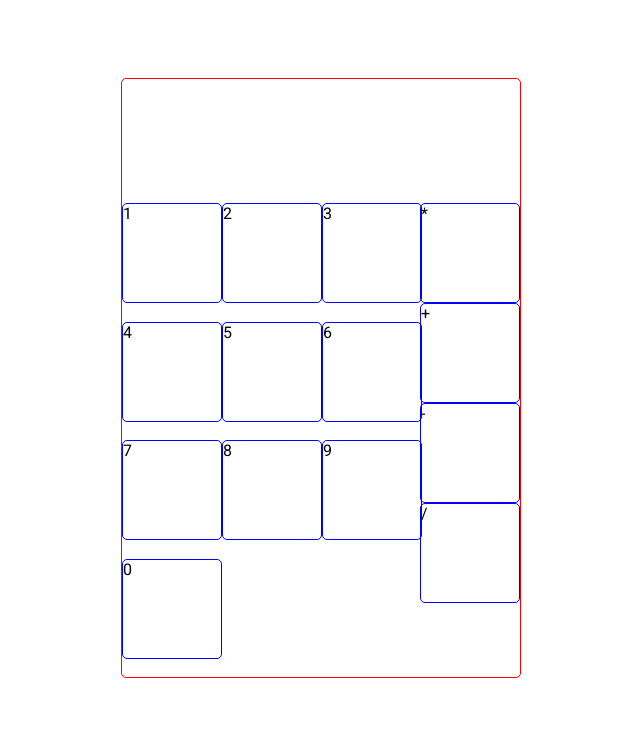
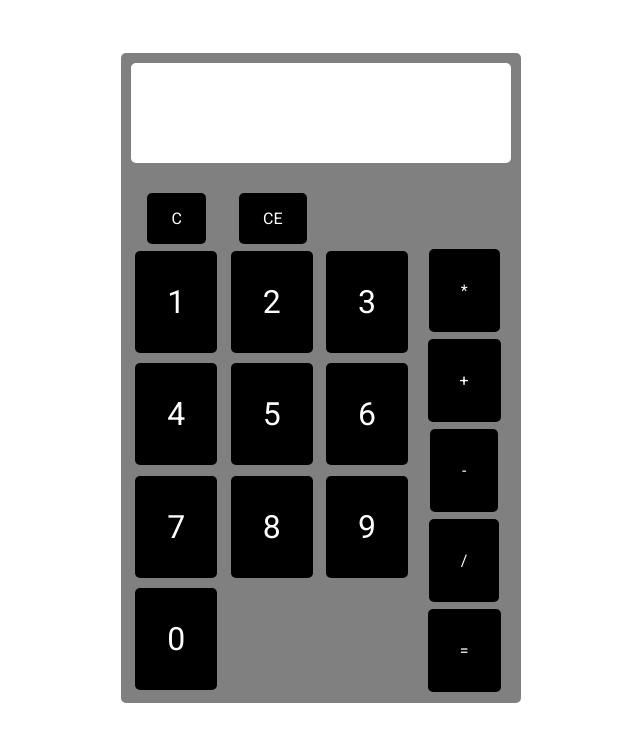
Before and after one commit to RizaHKhan/frontend-workflow, a website: page src/index.html in a window 1280 px wide. Shown: the part 51-792 px from the top of the page, without its empty margins (319-959 px from the left). Drawn offline with nearby package versions, Linux system fonts and the light colour scheme; files that its build step writes are made by us from their sources.

Commit message:
Additional Calculator Styling

```diff
--- a/src/css/components/calculator.scss
+++ b/src/css/components/calculator.scss
@@ -1,41 +1,72 @@
 .calculator {
+  background-color: grey;
+  padding: 10px;
   margin: auto;
-  height: 600px;
+  height: 650px;
   width: 400px;
-  border: solid 1px red;
   border-radius: 5px;
   display: grid;
-  grid-template-columns: repeat(4, 1fr);
+  grid-template-columns: 3fr 1fr;
+  grid-template-rows: 100px 20px 50px 1fr;
+  grid-gap: 5px;
   grid-template-areas:
-    "output output output ouput"
-    "numbers numbers numbers operators";
+    "output output"
+    ". ."
+    "options options"
+    "numbers operators";
 }
 
 .ouput {
   grid-area: output;
-  height: 50px;
+  border-radius: 5px;
+  background-color: white;
 }
 
 .numbers {
   grid-area: numbers;
   display: grid;
+  grid-gap: 5px;
   grid-template-columns: repeat(3, 1fr);
 
   .number {
-    width: 100px;
-    height: 100px;
-    border: solid 1px blue;
     border-radius: 5px;
+    background-color: black;
+    color: white;
+    font-size: 2rem;
+    margin: auto;
+    padding: 1em;
+  }
+}
+
+.options {
+  grid-area: options;
+  display: grid;
+  grid-gap: 5px;
+  grid-template-columns: repeat(4, 1fr);
+  justify-content: space-between;
+
+  .option {
+    border-radius: 5px;
+    background-color: black;
+    color: white;
+    margin: auto;
+    font-size: 1rem;
+    padding: 1em 1.5em;
   }
 }
 
 .operators {
   grid-area: operators;
+  display: grid;
+  grid-gap: 5px;
+  grid-template-columns: 1fr;
 
   .operator {
-    width: 100px;
-    height: 100px;
-    border: solid 1px blue;
+    font-size: 1rem;
+    margin: auto;
+    padding: 2rem;
+    background-color: black;
+    color: white;
     border-radius: 5px;
   }
 }
--- a/src/css/components/globals.scss
+++ b/src/css/components/globals.scss
@@ -1,4 +1,4 @@
-* {
+*, *::before, *::after {
   margin: 0;
   padding: 0;
   box-sizing: border-box;
--- a/src/js/data.js
+++ b/src/js/data.js
@@ -1,3 +1,4 @@
-let operators = ["*", "+", "-", "/"];
+let operators = ["*", "+", "-", "/", "="];
 let numbers = [1, 2, 3, 4, 5, 6, 7, 8, 9, 0];
 let options = ["C", "CE"];
+let input = []
--- a/src/js/index.js
+++ b/src/js/index.js
@@ -3,9 +3,26 @@ setupCalculator(calculator, numbers, operators)
 
 function setupCalculator(container, numbers, operators) {
 
+  // output
   let output = document.createElement('div')
   output.classList.add('ouput')
 
+  // Options
+  let optionsContainer = document.createElement('div')
+  optionsContainer.classList.add('options')
+
+  options.forEach(option => {
+    let opt = document.createElement('div')
+    opt.classList.add('option')
+    opt.innerText = option
+    optionsContainer.appendChild(opt)
+
+    opt.addEventListener('click', () => {
+      console.log(`${option} was clicked`)
+    })
+  })
+
+  // Numbers
   let numbersContainer = document.createElement('div')
   numbersContainer.classList.add('numbers')
 
@@ -19,6 +36,7 @@ function setupCalculator(container, numbers, operators) {
     })
   })
 
+  // Operators
   let operatorsContainer = document.createElement('div')
   operatorsContainer.classList.add('operators')
 
@@ -33,6 +51,7 @@ function setupCalculator(container, numbers, operators) {
   })
 
   container.appendChild(output)
+  container.appendChild(optionsContainer)
   container.appendChild(numbersContainer)
   container.appendChild(operatorsContainer)
 }
```
